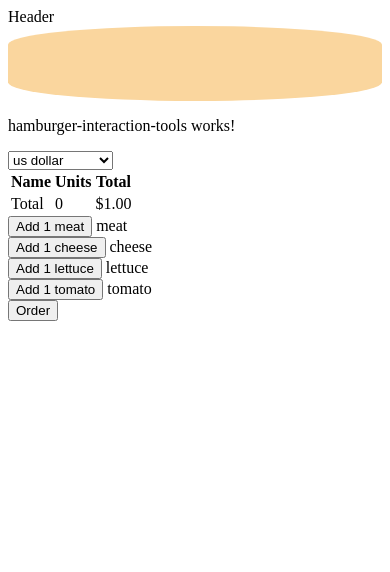
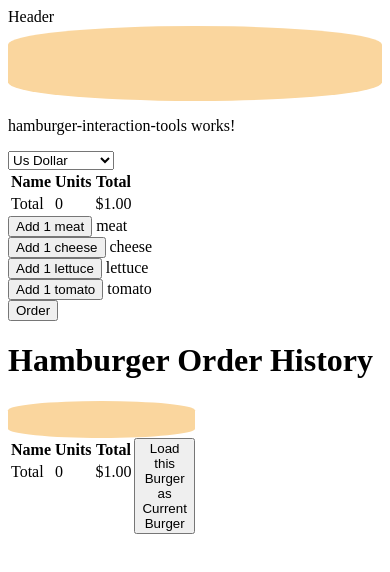
Before and after one commit to A-Cobra/angular, an Angular app: page / in a window 390 px wide. Both pictures are taken after a click on the button "Order". Shown: the top 572 px of the page. Built offline with nearby package versions, Linux system fonts and the light colour scheme.

Commit message:
A little bit of advancement of the hamburger history

```diff
--- a/src/app/app.module.ts
+++ b/src/app/app.module.ts
@@ -7,6 +7,7 @@ import { HamburgerComponent } from './hamburger/hamburger.component';
 import { HamburgerIngredientComponent } from './hamburger/hamburger-ingredient/hamburger-ingredient.component';
 import { HamburgerInteractionToolsComponent } from './hamburger/hamburger-interaction-tools/hamburger-interaction-tools.component';
 import { HamburgerTableRendererComponent } from './hamburger/hamburger-table-renderer/hamburger-table-renderer.component';
+import { HamburgerRendererComponent } from './hamburger/hamburger-renderer/hamburger-renderer.component';
 
 @NgModule({
   declarations: [
@@ -15,6 +16,7 @@ import { HamburgerTableRendererComponent } from './hamburger/hamburger-table-ren
     HamburgerIngredientComponent,
     HamburgerInteractionToolsComponent,
     HamburgerTableRendererComponent,
+    HamburgerRendererComponent,
   ],
   imports: [BrowserModule, AppRoutingModule],
   providers: [],
--- a/src/app/hamburger/hamburger-interaction-tools/hamburger-interaction-tools.component.html
+++ b/src/app/hamburger/hamburger-interaction-tools/hamburger-interaction-tools.component.html
@@ -4,7 +4,7 @@
     *ngFor="let currency of currencies | keyvalue"
     [selected]="currency.key === 'us dollar'"
     [value]="currency.key">
-    {{ currency.key }}
+    {{ currency.key | titlecase }}
   </option>
 </select>
 <!-- <app-hamburger-table-renderer
@@ -19,7 +19,7 @@
     <th>Total</th>
   </tr>
   <tr *ngFor="let ingredient of ingredientsController">
-    <td>{{ ingredient.type }}</td>
+    <td>{{ ingredient.type | titlecase }}</td>
     <td>{{ ingredient.units }}</td>
     <td>
       {{
@@ -31,7 +31,7 @@
     </td>
   </tr>
   <tr>
-    <td>{{ totalIngredientsControl.type }}</td>
+    <td>{{ totalIngredientsControl.type | titlecase }}</td>
     <td>{{ totalIngredientsControl.units }}</td>
     <td>
       {{
--- /dev/null
+++ b/src/app/hamburger/hamburger-renderer/hamburger-renderer.component.html
@@ -0,0 +1,6 @@
+<div class="current-hamburger-container">
+  <!-- Change to NG Component -->
+  <app-hamburger-ingredient
+    *ngFor="let ingredient of currentBurger.ingredients"
+    [type]="ingredient"></app-hamburger-ingredient>
+</div>
--- /dev/null
+++ b/src/app/hamburger/hamburger-renderer/hamburger-renderer.component.ts
@@ -0,0 +1,14 @@
+import { Component, Input } from '@angular/core';
+import { Hamburger } from 'src/app/models/hamburger.interface';
+import { IngredientController } from 'src/app/models/ingredient-controller.type';
+
+@Component({
+  selector: 'app-hamburger-renderer',
+  templateUrl: './hamburger-renderer.component.html',
+  styleUrls: ['./hamburger-renderer.component.scss'],
+})
+export class HamburgerRendererComponent {
+  @Input()
+  currentBurger!: Hamburger;
+  constructor() {}
+}
--- a/src/app/hamburger/hamburger.component.html
+++ b/src/app/hamburger/hamburger.component.html
@@ -1,10 +1,7 @@
-<div class="current-hamburger-container">
-  <div *ngIf="!orderSuccess" class="current-hamburger-container">
-    <!-- Change to NG Component -->
-    <app-hamburger-ingredient
-      *ngFor="let ingredient of currentBurger.ingredients"
-      [type]="ingredient"></app-hamburger-ingredient>
-  </div>
+<div class="current-hamburger-interaction">
+  <app-hamburger-renderer
+    *ngIf="!orderSuccess"
+    [currentBurger]="currentBurger"></app-hamburger-renderer>
   <app-hamburger-interaction-tools
     *ngIf="!orderSuccess"
     [currentBurger]="currentBurger"
@@ -16,3 +13,29 @@
     <h1>Thanks for your order, it will be available to eat really soon!</h1>
   </div>
 </div>
+<div class="burger-history">
+  <h1>Hamburger Order History</h1>
+  <ng-template #noBurgers>
+    <h2>
+      Sorry, there are no previously ordered Burgers. Please build one and place
+      the order!
+    </h2>
+  </ng-template>
+  <div
+    *ngIf="hamburgerOrderHistory.length > 0; else noBurgers"
+    class="burger-history-cards-container">
+    <div *ngFor="let burger of hamburgerOrderHistory" class="burger-card">
+      <app-hamburger-renderer [currentBurger]="burger"></app-hamburger-renderer>
+      <div class="card-info-interaction">
+        <app-hamburger-table-renderer
+          [ingredientsController]="getIngredientsController(burger)"
+          [totalIngredientsControl]="
+            getTotalIngredientsControl(getIngredientsController(burger))
+          "></app-hamburger-table-renderer>
+        <button (click)="loadCurrentHamburger(burger)">
+          Load this Burger as Current Burger
+        </button>
+      </div>
+    </div>
+  </div>
+</div>
--- a/src/app/hamburger/hamburger.component.scss
+++ b/src/app/hamburger/hamburger.component.scss
@@ -0,0 +1,24 @@
+.current-hamburger-container{
+  // display: grid;
+  // grid-template-columns: 1fr 1fr 1fr;
+}
+.burger-history-cards-container{
+  // display: flex;
+  // // display: grid;
+  // flex-wrap: wrap;
+  // justify-content: center;
+  // gap: 25px;
+  // background-color: red;
+  display: grid;
+  grid-template-columns: 1fr 1fr 1fr 1fr;
+}
+.burger-card{
+  // background-color: blue;
+  // flex: 0 1 250px;
+  // max-width: 550px;
+  // width: 250px;
+}
+
+.card-info-interaction{
+  display: flex;
+}
--- a/src/app/hamburger/hamburger.component.ts
+++ b/src/app/hamburger/hamburger.component.ts
@@ -146,4 +146,53 @@ export class HamburgerComponent {
     this.fillIngredientsControl();
     this.refillTotalIngredientsControl();
   }
+  getIngredientsController(burger: Hamburger) {
+    const ingredientsControl: Array<IngredientController> = [];
+    for (const ingredient of burger.ingredients.slice(
+      1,
+      burger.ingredients.length - 1
+    )) {
+      let breakOuterLoop = false;
+      if (ingredientsControl.length > 1) {
+        for (const ingredientControl of ingredientsControl) {
+          if (ingredientControl.type === ingredient) {
+            breakOuterLoop = true;
+            continue;
+          }
+        }
+      }
+      if (!breakOuterLoop) {
+        ingredientsControl.push({
+          type: ingredient,
+          units: countElementsInList(
+            this.currentBurger.ingredients,
+            ingredient
+          ),
+        });
+      }
+    }
+    console.log('ingredientsControl');
+    console.log(ingredientsControl);
+    return ingredientsControl;
+  }
+  getTotalIngredientsControl(ingredientsControl: Array<IngredientController>) {
+    const totalIngredientsControl: {
+      type: string;
+      units: number;
+      price: number;
+    } = {
+      type: 'Total',
+      units: 0,
+      price: 0,
+    };
+    ingredientsControl.forEach(element => {
+      totalIngredientsControl.units += element.units;
+      totalIngredientsControl.price +=
+        element.units * this.ingredientsPricing.get(element.type);
+    });
+    return totalIngredientsControl;
+  }
+  loadCurrentHamburger(burger: Hamburger) {
+    // this.currentBurger.ingredients = burger.ingredients;
+  }
 }
```
Also changed, not shown: src/app/hamburger/hamburger-renderer/hamburger-renderer.component.scss (added), 1 other file (tests, documents, lock files or other folders).
